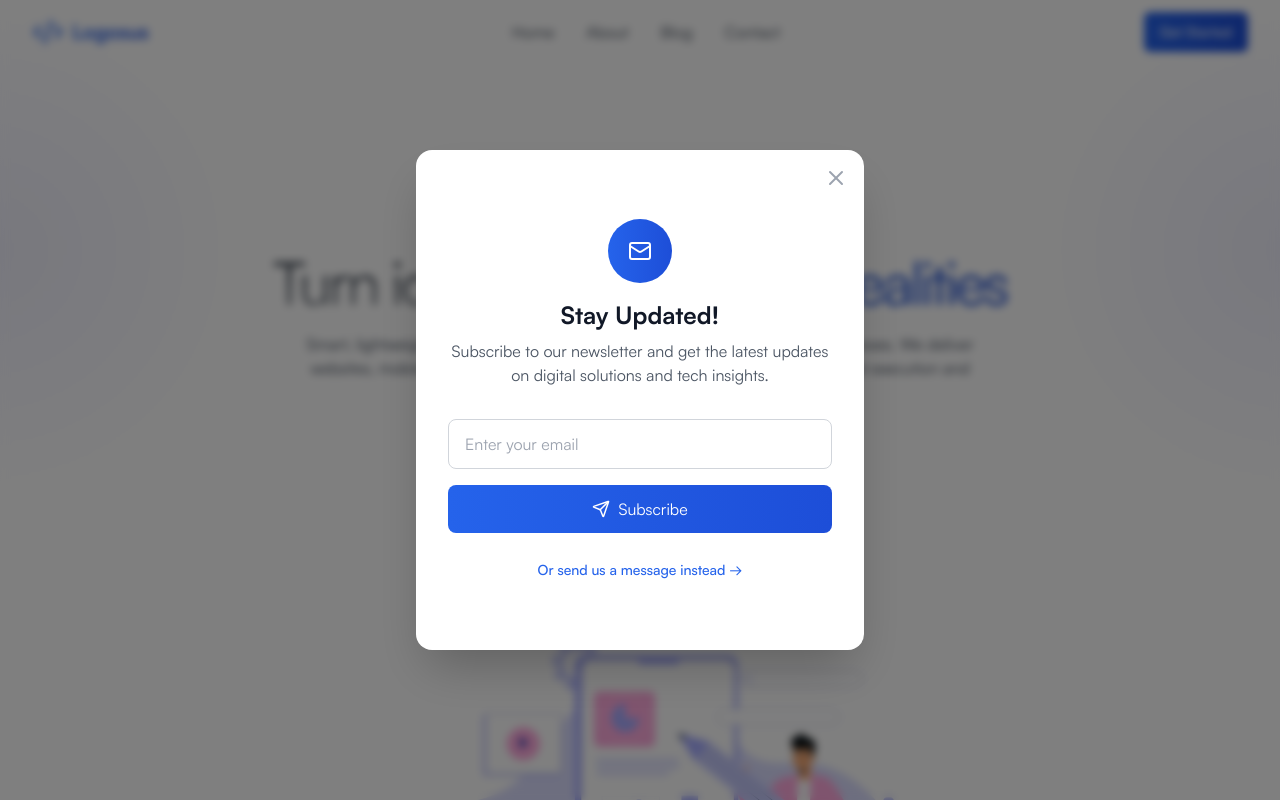
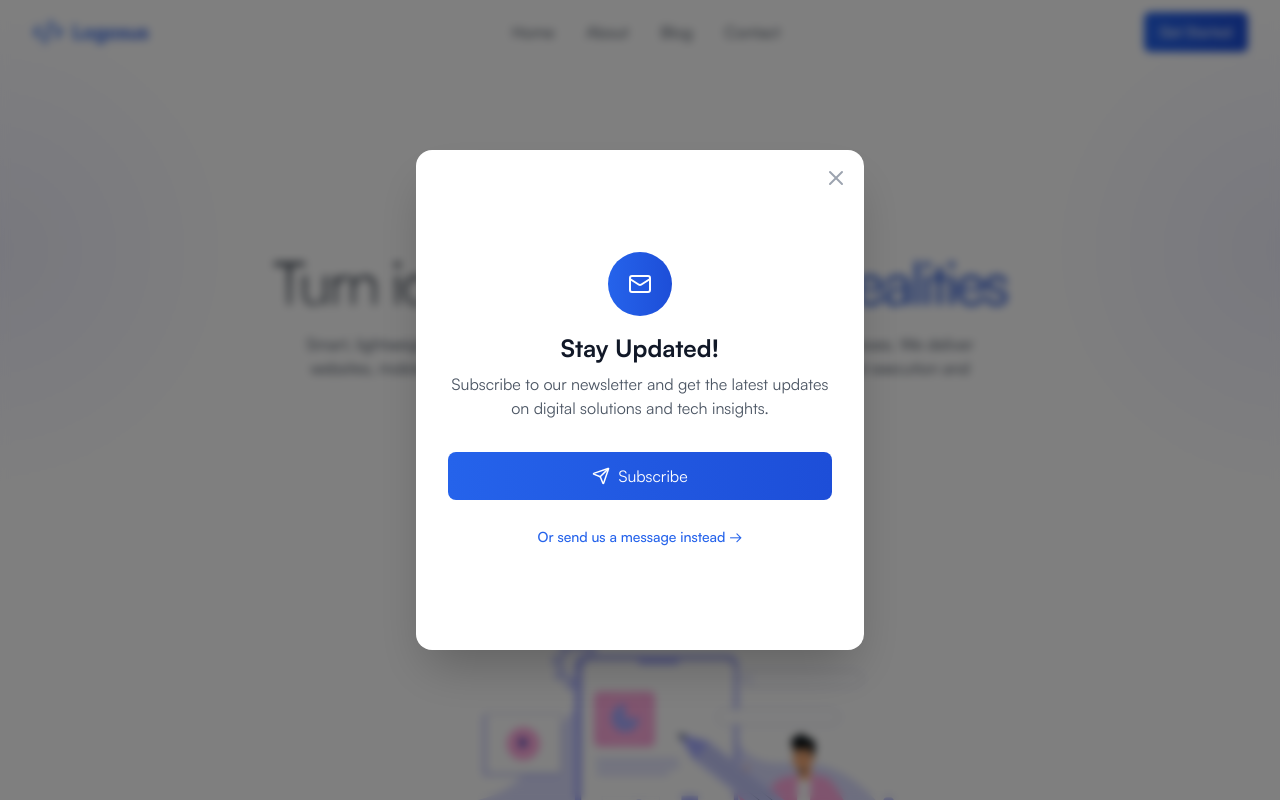
Before and after one commit to akinfiyinfoluwa/logosus-web, a Next.js app: page / in a window 1280 px wide. Shown: the top 800 px of the page. Built offline with nearby package versions, Linux system fonts and the light colour scheme.

Commit message:
updated the submission form

```diff
--- a/components/NewsletterAlert.tsx
+++ b/components/NewsletterAlert.tsx
@@ -16,7 +16,7 @@ export default function NewsletterAlert({ isOpen, onClose }: NewsletterAlertProp
   const [message, setMessage] = useState("");
   const [isSubmitting, setIsSubmitting] = useState(false);
 
-  const handleNewsletterSubmit = async (e: React.FormEvent) => {
+  const handleMessageSubmit = async (e: React.FormEvent) => {
     e.preventDefault();
     setIsSubmitting(true);
 
@@ -31,19 +31,9 @@ export default function NewsletterAlert({ isOpen, onClose }: NewsletterAlertProp
     // You could show a success message here
   };
 
-  const handleMessageSubmit = async (e: React.FormEvent) => {
-    e.preventDefault();
-    setIsSubmitting(true);
 
-    // Simulate API call
-    await new Promise(resolve => setTimeout(resolve, 1000));
-
-    // Here you would typically send the message to your backend
-    console.log("Contact message:", { name, email, message });
-
-    setIsSubmitting(false);
-    onClose();
-    // You could show a success message here
+  const goToPage =() => {
+    window.location.href = "https://example.com/subscribe"; // Replace with your actual subscription page URL
   };
 
   const flipToMessage = () => {
@@ -101,31 +91,19 @@ export default function NewsletterAlert({ isOpen, onClose }: NewsletterAlertProp
                         </p>
                       </div>
 
-                      <form onSubmit={handleNewsletterSubmit} className="space-y-4">
-                        <div>
-                          <input
-                            type="email"
-                            placeholder="Enter your email"
-                            value={email}
-                            onChange={(e) => setEmail(e.target.value)}
-                            required
-                            className="w-full px-4 py-3 border border-gray-300 rounded-lg focus:ring-2 focus:ring-blue-500 focus:border-transparent outline-none transition-all"
-                          />
-                        </div>
+                      <form className="space-y-4">
 
                         <button
-                          type="submit"
-                          disabled={isSubmitting}
+                          type="button"
+                          onClick={goToPage}
                           className="w-full bg-gradient-to-r from-blue-600 to-blue-700 text-white py-3 px-6 rounded-lg hover:from-blue-700 hover:to-blue-800 transition-all duration-300 disabled:opacity-50 disabled:cursor-not-allowed flex items-center justify-center gap-2"
                         >
-                          {isSubmitting ? (
-                            <div className="w-5 h-5 border-2 border-white/30 border-t-white rounded-full animate-spin" />
-                          ) : (
+
                             <>
                               <Send size={18} />
                               Subscribe
                             </>
-                          )}
+
                         </button>
                       </form>
 
```
